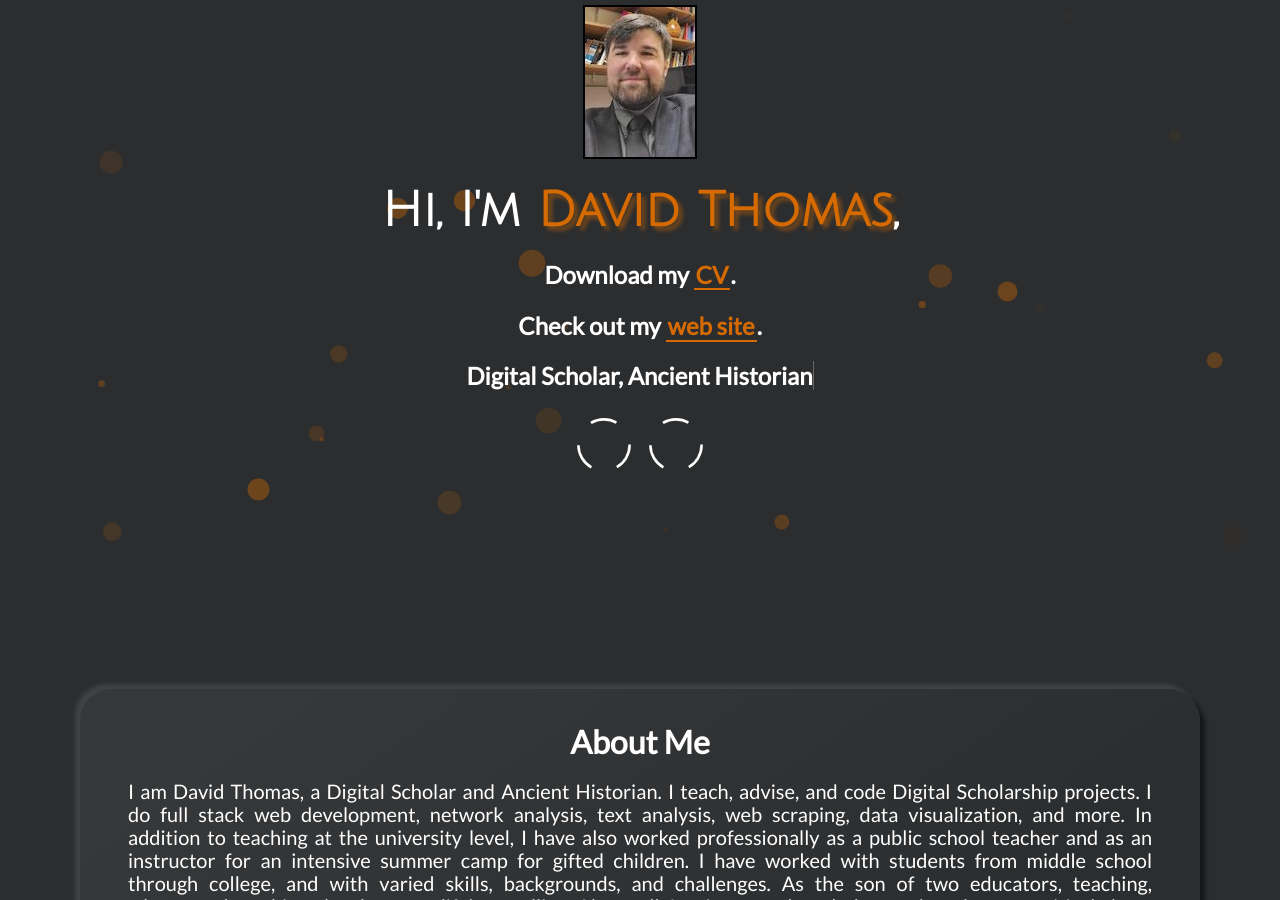
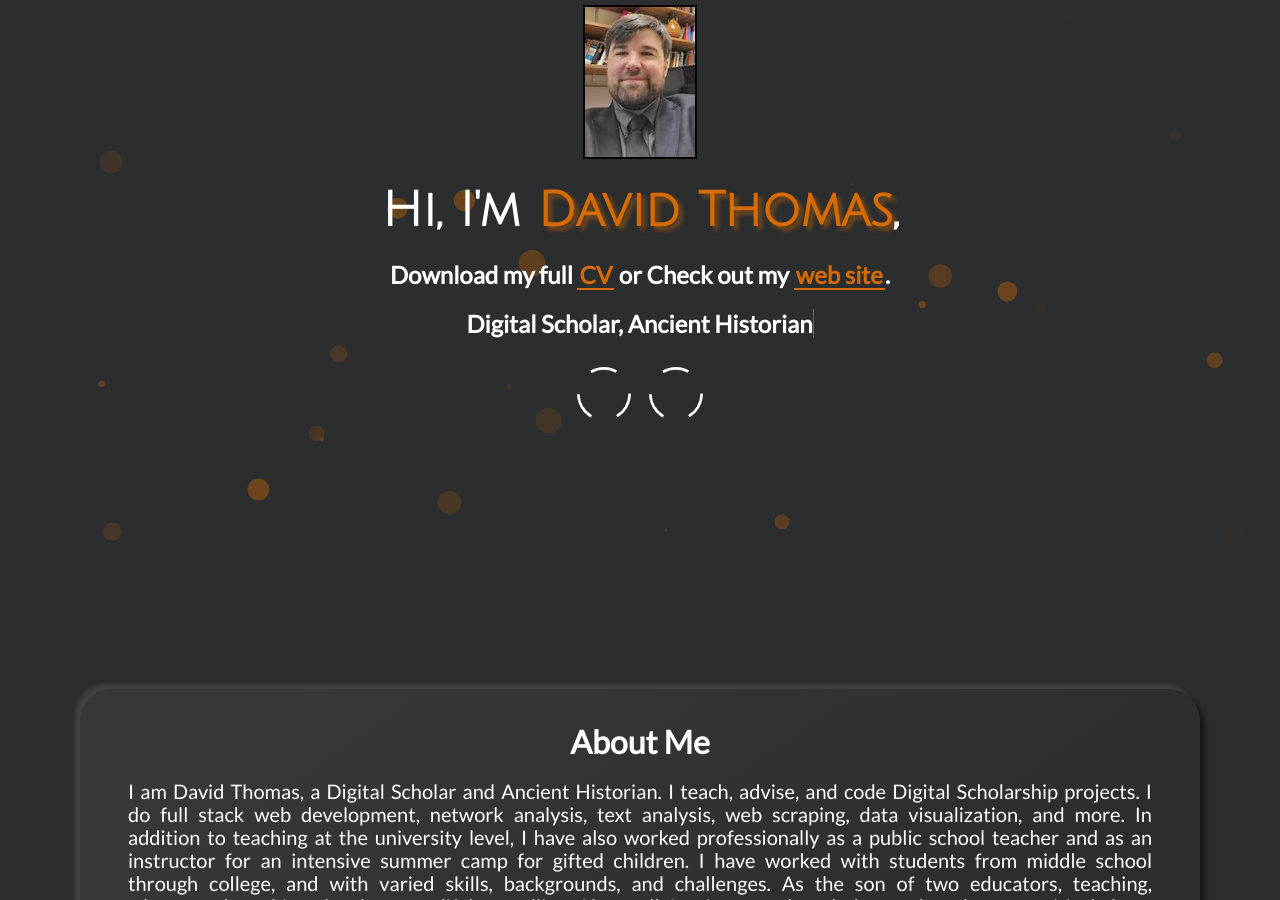
Before and after one commit to thePortus/thePortus.github.io, a Jekyll site: the page built from index.html, in a window 1280 px wide and 900 px high, scrolled down 371 px. Built offline with Jekyll 4.4.1, drawn with Linux system fonts in a browser that asks for light colours.

```diff
--- a/_includes/landing-page.html
+++ b/_includes/landing-page.html
@@ -5,12 +5,10 @@
       <span class="highlight-title">{{site.username}}</span>,
     </h1>
     <h2>
-      Download my
+      Download my full
       <a class="highlight-link" href="{{site.cv_download_link}}" target="_blank" rel="noreferrer">
         CV
-      </a>.
-    </h2>
-    <h2>
+      </a> or
       Check out my
       <a class="highlight-link" href="{{site.site_link}}" target="_blank" rel="noreferrer">
         web site
```
